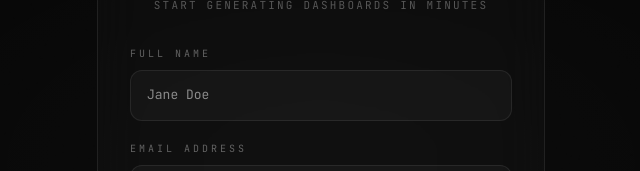
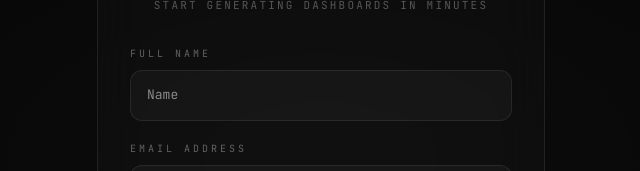
Before and after one commit to COZYkrish/TableauGen-AI, a React (Vite) app in the folder frontend/: page /signup in a window 1280 px wide. Shown: the part 156-327 px from the top of the page, without its empty margins (319-959 px from the left). Built offline with nearby package versions, Linux system fonts and the light colour scheme.

Commit message:
update LoginPage and SignupPage with the new aesthetic:"

```diff
--- a/frontend/src/pages/SignupPage.tsx
+++ b/frontend/src/pages/SignupPage.tsx
@@ -138,7 +138,7 @@ export default function SignupPage() {
                 type="text"
                 value={name}
                 onChange={(e) => setName(e.target.value)}
-                placeholder="Jane Doe"
+                placeholder="Name"
                 required
                 className="w-full px-4 py-3.5 rounded-xl text-white outline-none transition-all duration-300"
                 style={inputStyle}
```
